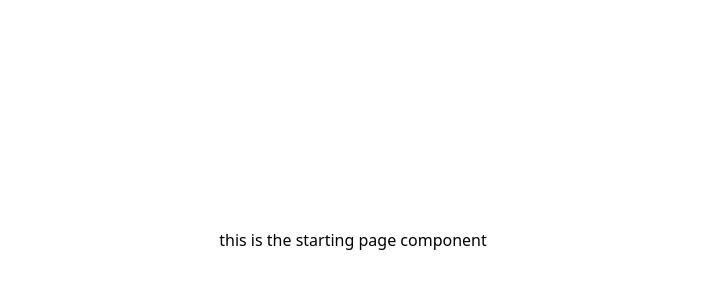
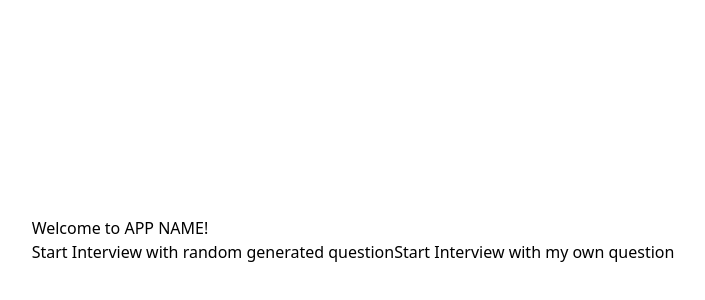
Before and after one commit to justintang10/Behaviour-Beaver, a React (Vite) app in the folder bcs_interview/: page / in a window 1280 px wide. Shown: the part 160-460 px from the top of the page, without its empty margins (287-992 px from the left). Built offline with nearby package versions, Linux system fonts and the light colour scheme.

Commit message:
updated start.tsx

```diff
--- a/bcs_interview/src/states/Start.tsx
+++ b/bcs_interview/src/states/Start.tsx
@@ -1,6 +1,20 @@
-export function Start(props){
-    return(
-    <div>
-        <p>this is the starting page component</p>
-    </div>);
+export function Start(props) {
+    const { setCurrentState, setQuestion } = props;
+
+    const handleRandomClick = () => {
+        // Code to generate random question goes here
+        setQuestion("What is your biggest weakness?")
+        setCurrentState("respond")
+    }
+
+    const handleCustomClick = () => {
+        setCurrentState("respond")
+    }
+
+    return (
+        <div>
+            <p>Welcome to APP NAME!</p>
+            <button onClick={handleRandomClick}>Start Interview with random generated question</button>
+            <button onClick={handleCustomClick}>Start Interview with my own question</button>
+        </div>);
 }
```
